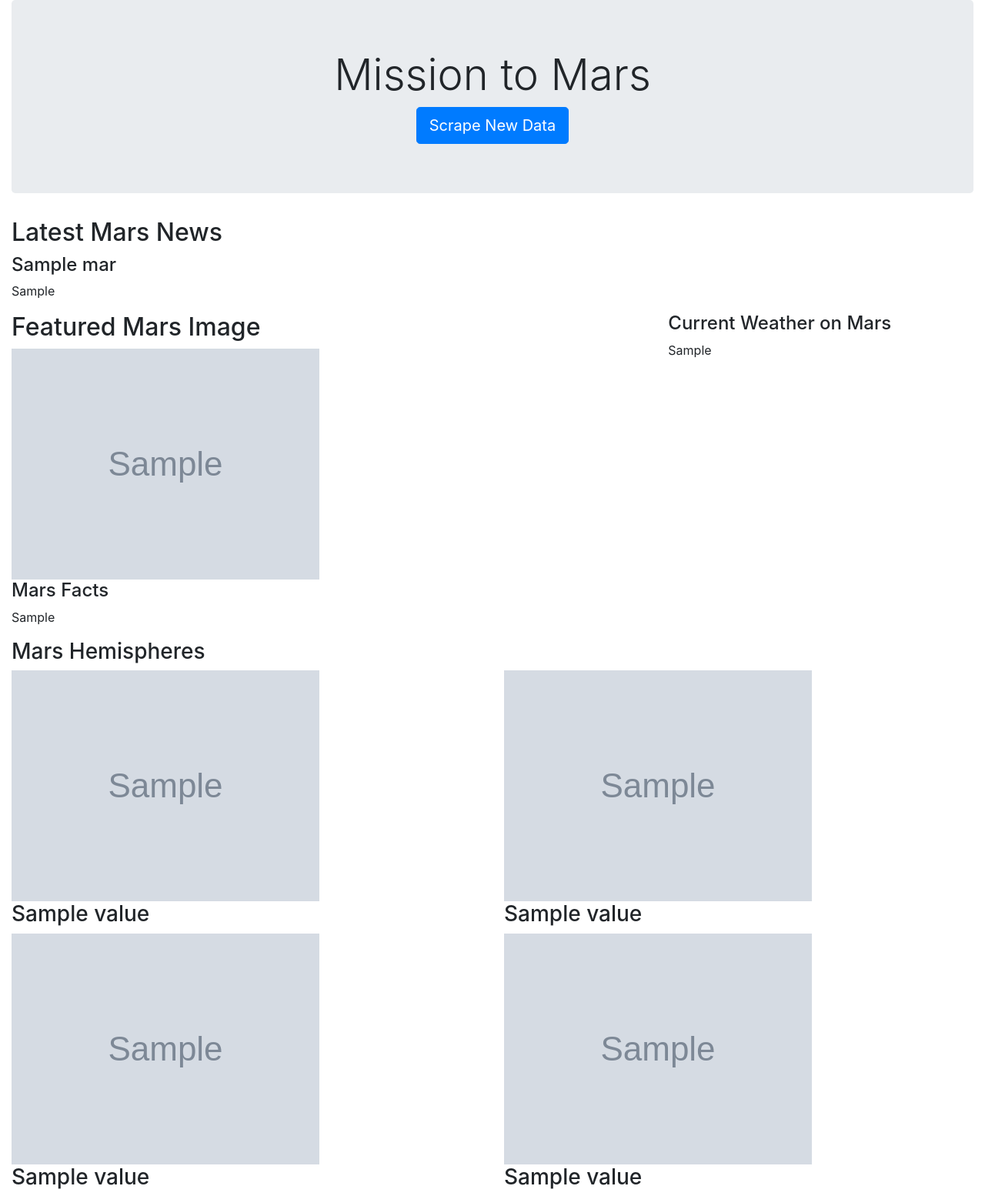
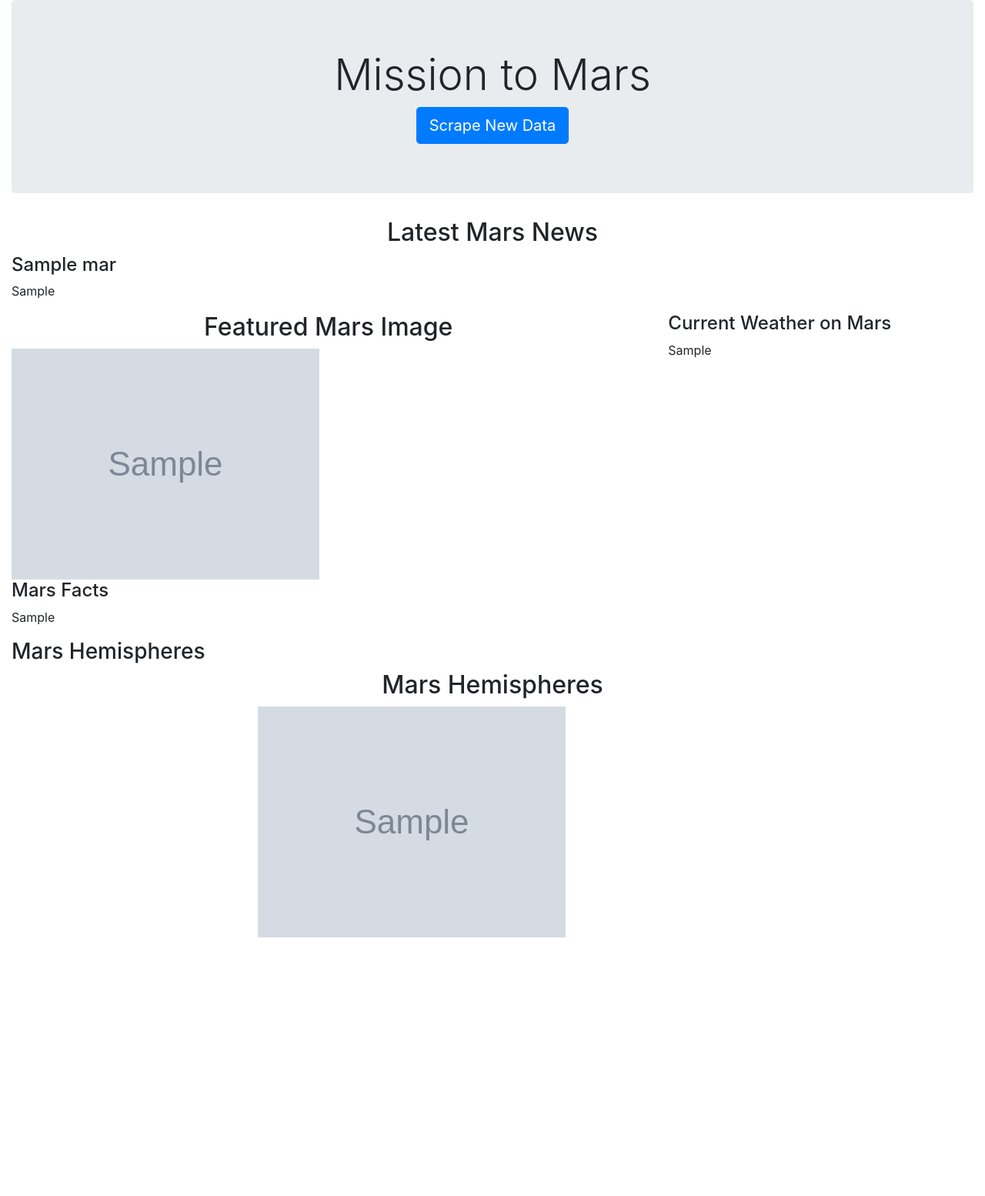
Before and after one commit to LuLu-89/Web_Scraping_hw, a Flask app: page / in a window 1280 px wide. Shown: the whole page at 77% size. After the commit the page ends 1218 px from the top, so only its background shows below. Run offline with Flask 2, Linux system fonts and the light colour scheme; grey boxes marked "Sample" are stand-in pictures; a database or web service that is not in the repository returns one stand-in record (values such as "Sample title"); some libraries are stand-ins or nearby versions.

Commit message:
Update index.html

```diff
--- a/templates/index.html
+++ b/templates/index.html
@@ -12,7 +12,8 @@
             text-align: center;
         }
 
-        .h3 {
+        .h3,
+        h2 {
             text-align: center;
         }
     </style>
@@ -24,22 +25,30 @@
             <h1 class="display-4">Mission to Mars</h1>
             <a class="btn btn-primary btn-lg" href="/scrape" role="button">Scrape New Data</a>
         </div>
+
+        <!-- Mars News -->
         <div class='row' id='mars_news'>
             <div class='col-md-12'>
                 <h2>Latest Mars News</h2>
-                <h4>{{mars.mars_title}}</h4>
-                <p>{{mars.mars_p}}</p>
+                <h4>{{mars.news_title}}</h4>
+                <p>{{mars.news_paragraph}}</p>
             </div>
         </div>
+
+        <!-- Featured Image -->
         <div class='row'>
             <div class='col-md-8'>
                 <h2>Featured Mars Image</h2>
                 <img src='{{mars.featured_image_url}}' alt='Featured Mars Image'>
             </div>
+
+            <!-- Mars Weather  -->
             <div class='col-md-4'>
                 <h4>Current Weather on Mars</h4>
                 <p>{{mars.mars_weather}}</p>
             </div>
+
+            <!-- Mars Facts -->
             <div class='col-md-4'>
                 <h4>Mars Facts</h4>
                 <p>{{mars.mars_html|safe}}</p>
@@ -50,25 +59,19 @@
                 <h3>Mars Hemispheres</h3>
             </div>
         </div>
+
+        <!-- Hemispheres -->
         <div class='row justify-content-center'>
-            <div class='col-md-6'>
-                <img src="{{mars.mars_hemis[0]['img_url']}}" alt='Cerberus hemisphere'>
-                <h3>{{mars.mars_hemis[0]['title']}}</h3>
+            <div class='col-md-12'>
+                <h2>Mars Hemispheres</h2>
+            <div class='row justify-content-center'>
+                {% for value in mars['mars_hemis'] %}
+                <div class='col-md-6'>
+                    <a href ="{{value['img_url']}}" target='hemisphere'>
+                    <img src="{{value['img_url']}}" alt='hemisphere'>
+                </a>
             </div>
-            <div class='col-md-6'>
-                <img src="{{mars.mars_hemis[1]['img_url']}}" alt='Schiaparelli hemisphere'>
-                <h3>{{mars.mars_hemis[1]['title']}}</h3>
-            </div>
-        </div>
-        <div class='row justify-content-center'>
-            <div class='col-md-6'>
-                <img src="{{mars.mars_hemis[2]['img_url']}}" alt='Schiaparelli hemisphere'>
-                <h3>{{mars.mars_hemis[2]['title']}}</h3>
-            </div>
-            <div class='col-md-6'>
-                <img src="{{mars.mars_hemis[2]['img_url']}}" alt='Schiaparelli hemisphere'>
-                <h3>{{mars.mars_hemis[2]['title']}}</h3>
-            </div>
+            {% endfor %}
         </div>
     </div>
 
```
